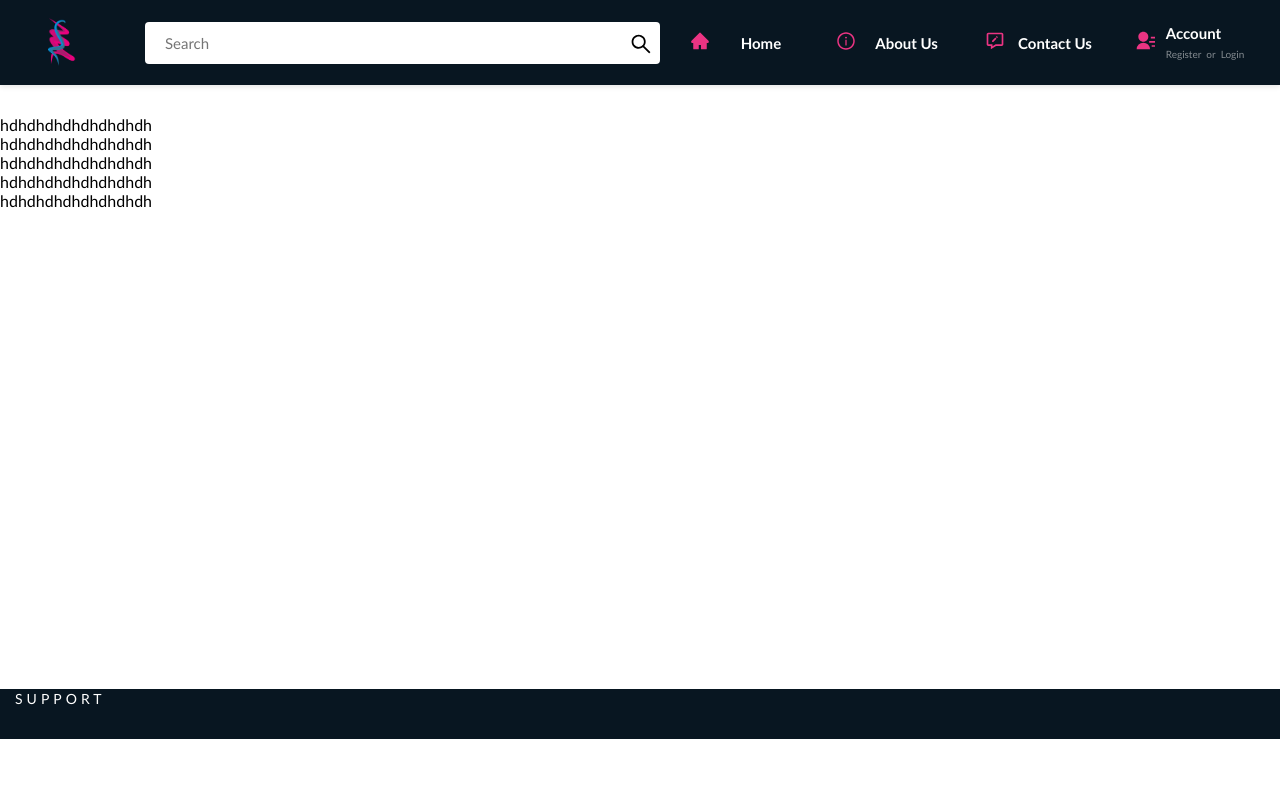
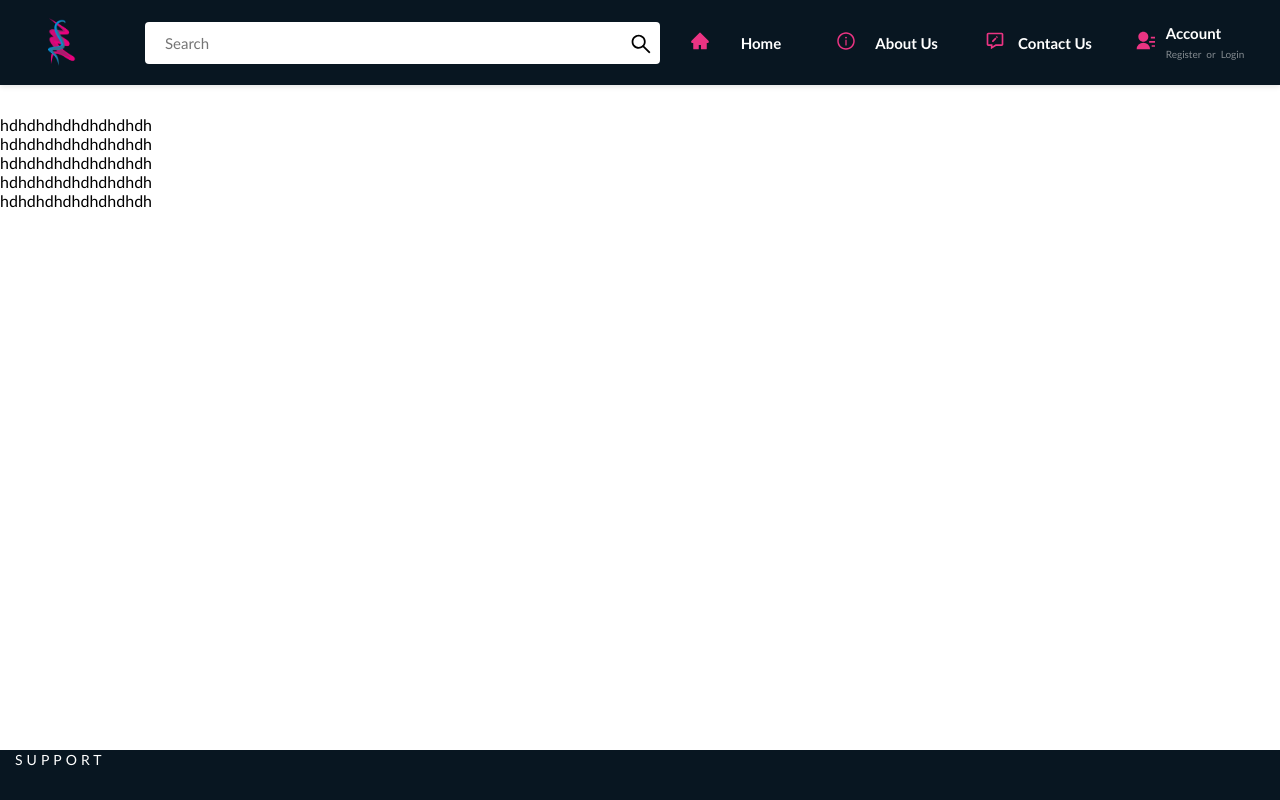
Before and after one commit to Tohid001/Sita-ecom, a React (Create React App) app in the folder front-end/: page / in a window 1280 px wide. Built offline with nearby package versions, Linux system fonts and the light colour scheme.

Commit message:
another bug parent class with media query is resolved

```diff
--- a/front-end/src/pages/home.css
+++ b/front-end/src/pages/home.css
@@ -1,8 +1,10 @@
 .parent {
   display: flex;
   flex-direction: column;
-  /* min-height: calc(100vh-61px);
-  min-height: -moz-calc(100vh-61px);
-  min-height: -webkit-calc(100vh-61px); */
   min-height: calc(100vh - 61px);
 }
+@media (min-width: 1280px) {
+  .parent {
+    min-height: 100vh;
+  }
+}
```
